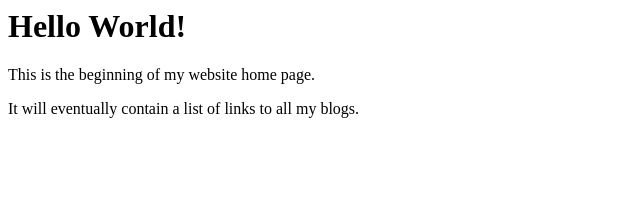
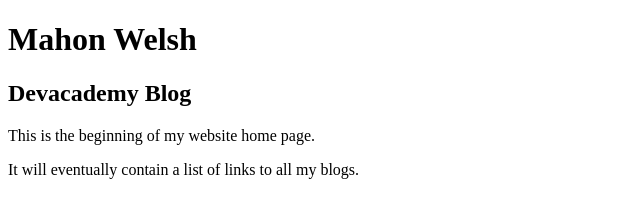
Before and after one commit to mahon-welsh/mahon-welsh.github.io, a plain HTML site: page index.html in a window 1280 px wide. Shown: the whole page, without its empty margins (0-640 px from the left). Drawn offline with Linux system fonts and the light colour scheme.

Commit message:
Changed Heading of blog.

```diff
--- a/index.html
+++ b/index.html
@@ -1,9 +1,11 @@
+<!DOCTYPE html>
 <html>
   <head>
     <title>My Blog</title>
   </head>
   <body>
-    <h1>Hello World!</h1>
+    <h1>Mahon Welsh</h1>
+    <h2>Devacademy Blog</h2>
     <p>This is the beginning of my website home page.</p>
     <p>It will eventually contain a list of links to all my blogs.</p>
   </body>
```
